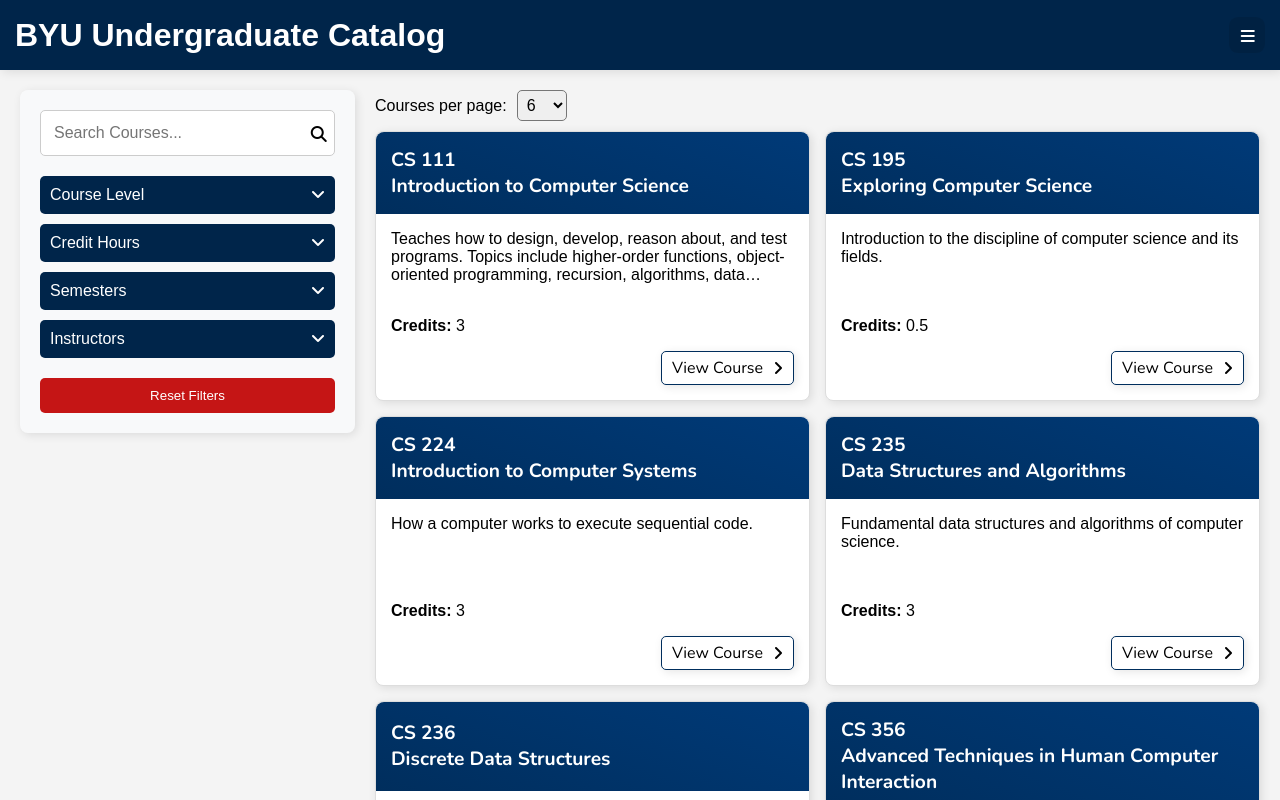
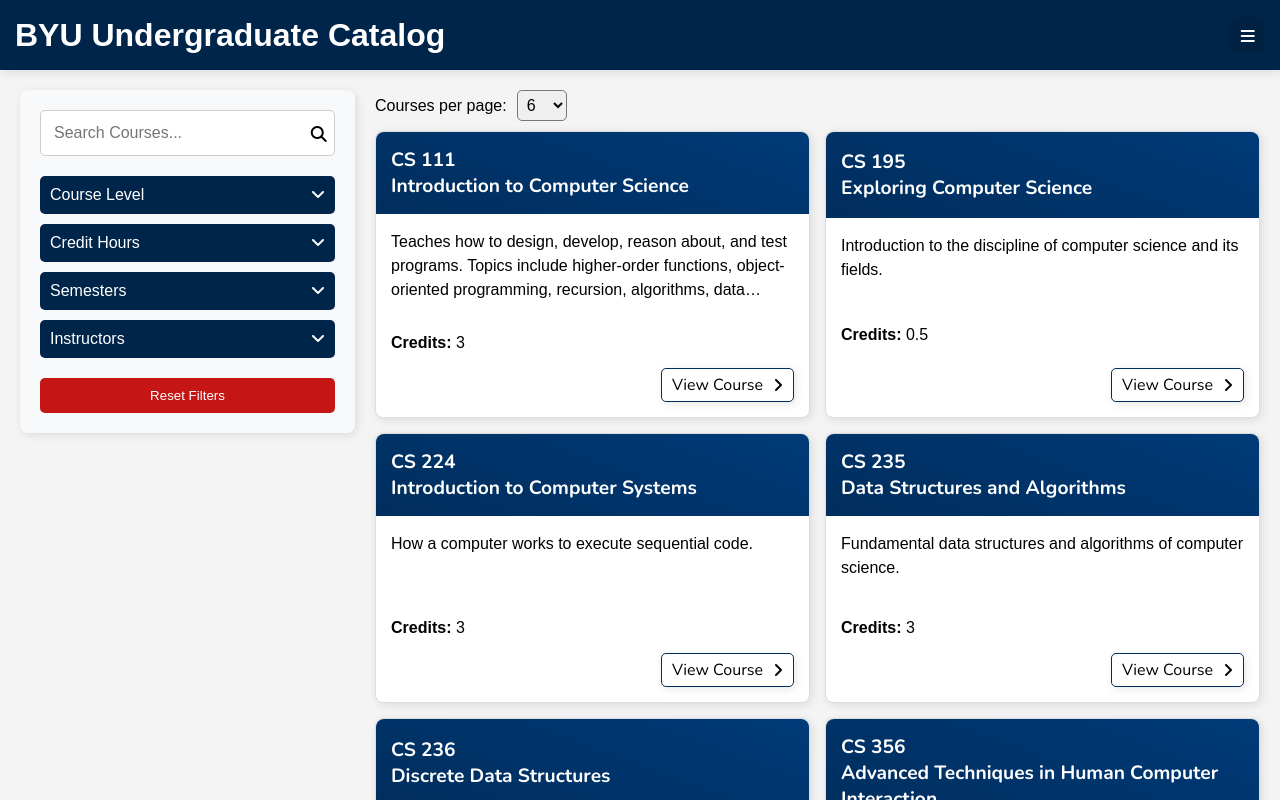
Before and after one commit to bertandfrogs/card_sorting, a React (Vite) app: page / in a window 1280 px wide. Shown: the top 800 px of the page. Built offline with nearby package versions, Linux system fonts and the light colour scheme.

Commit message:
fixed course card issue with stretching to fill whole screen and displaying more than three lines of course description

```diff
--- a/src/assets/courses.json
+++ b/src/assets/courses.json
@@ -181,7 +181,7 @@
 },
 {
     "id": 27,
-    "level": 3,
+    "level": 2,
     "code": "CS 270",
     "title": "Introduction to Machine Learning",
     "description": "Fundamentals of machine learning models such as neural networks, decision trees, clustering, Bayesian learning, and reinforcement learning.",
--- a/src/styles.css
+++ b/src/styles.css
@@ -281,6 +281,7 @@
 .course-card {
 	box-sizing: border-box;
 	min-width: 300px;
+	max-width: 500px;
 	border: 1px solid #ddd;
 	padding: 15px;
 	border-radius: 8px;
@@ -315,6 +316,8 @@
 
 .course-description {
 	min-height: 55px;
+	max-height: calc(1.5em * 3); /* Ensures exactly 3 lines */
+  	line-height: 1.5em; /* Adjust line height for proper spacing */
 	overflow: hidden;
 	text-overflow: ellipsis;
 	display: -webkit-box;
```
Also changed, not shown: 1 other file (tests, documents, lock files or other folders).
